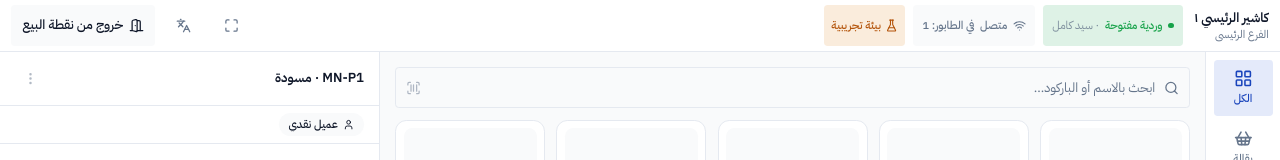
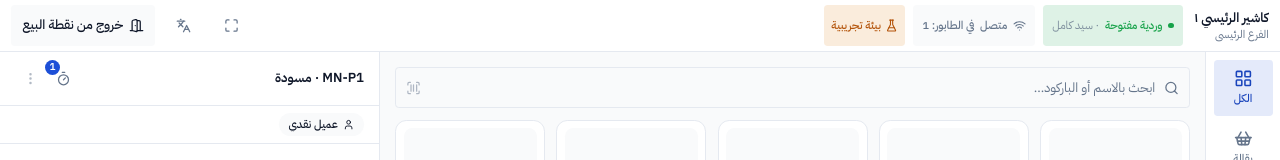
Before and after one commit to Ahmadfathy/flexova-frontend, a React (Vite) app: page /pos/register in a window 1280 px wide. Shown: the top 160 px of the page. Built offline with nearby package versions, Linux system fonts and the light colour scheme.

Commit message:
feat(pos): parked tickets + POS return (linked + no-receipt → cash/store-credit choice)

```diff
--- /dev/null
+++ b/src/features/pos/ParkedTicketsDialog.tsx
@@ -0,0 +1,71 @@
+import { useTranslation } from "react-i18next";
+import { toast } from "sonner";
+import { Clock, Timer } from "lucide-react";
+import { ModalShell } from "@/components/patterns/ModalShell";
+import { useAppearance } from "@/stores/appearance";
+import { formatMoney, formatTime } from "@/lib/format";
+import { usePosRegister } from "@/stores/posRegister";
+import { computeCartTotals } from "./posTotals";
+import inventoryFixtures from "@/lib/mock/fixtures/inventory.fixtures.json";
+
+const TAX_TYPES = inventoryFixtures.tax_types as { id: string; rate: number }[];
+const TAX_RATES: Record<string, number> = Object.fromEntries(TAX_TYPES.map(tt => [tt.id, tt.rate]));
+
+interface ParkedTicketsDialogProps {
+  open: boolean;
+  onOpenChange: (open: boolean) => void;
+  hasActiveTicket: boolean;
+}
+
+export function ParkedTicketsDialog({ open, onOpenChange, hasActiveTicket }: ParkedTicketsDialogProps) {
+  const { t } = useTranslation("pos");
+  const { lang } = useAppearance();
+  const parkedTickets = usePosRegister(s => s.parkedTickets);
+  const retrieveTicket = usePosRegister(s => s.retrieveTicket);
+
+  const handleRetrieve = (id: string) => {
+    if (hasActiveTicket) {
+      toast.warning(t("parked.active_ticket_warning"));
+      return;
+    }
+    retrieveTicket(id);
+    onOpenChange(false);
+    toast.success(t("parked.retrieved_toast"));
+  };
+
+  return (
+    <ModalShell open={open} onOpenChange={onOpenChange} title={t("parked.title")} size="sm">
+      {parkedTickets.length === 0 ? (
+        <div className="flex flex-col items-center justify-center py-8 gap-2 text-center">
+          <Timer className="h-8 w-8 text-muted-foreground" />
+          <p className="text-sm text-muted-foreground">{t("parked.empty")}</p>
+        </div>
+      ) : (
+        <div className="flex flex-col gap-2">
+          {parkedTickets.map(ticket => {
+            const grandTotal = computeCartTotals(ticket.lines, ticket.ticketDiscount, TAX_RATES).grandTotal;
+            return (
+              <button
+                key={ticket.id}
+                type="button"
+                onClick={() => handleRetrieve(ticket.id)}
+                className="flex items-center justify-between gap-3 rounded border border-border p-3 text-start hover:bg-muted"
+              >
+                <div className="min-w-0">
+                  <p className="text-sm font-semibold text-foreground">{ticket.number}</p>
+                  <p className="text-[11px] text-muted-foreground flex items-center gap-1">
+                    <Clock className="h-3 w-3" />
+                    {formatTime(ticket.parkedAt)} · {t("parked.item_count", { n: ticket.lines.length })}
+                  </p>
+                </div>
+                <span className="tabular-nums font-semibold text-foreground shrink-0">
+                  {formatMoney(grandTotal, lang)}
+                </span>
+              </button>
+            );
+          })}
+        </div>
+      )}
+    </ModalShell>
+  );
+}
--- a/src/features/pos/TicketPanel.tsx
+++ b/src/features/pos/TicketPanel.tsx
@@ -3,7 +3,7 @@ import { useTranslation } from "react-i18next";
 import { toast } from "sonner";
 import {
   MoreVertical, Printer, Share2, RotateCcw, RefreshCw, User, Trash2,
-  Plus, Minus, Percent, ChevronUp, ChevronDown, Scale, Flag, X, CheckCircle2,
+  Plus, Minus, Percent, ChevronUp, ChevronDown, Scale, Flag, X, CheckCircle2, Timer,
 } from "lucide-react";
 import { Button } from "@/components/ui/button";
 import { Input } from "@/components/ui/input";
@@ -21,6 +21,7 @@ import { computeCartTotals, lineTotal } from "./posTotals";
 import { WeightEntryDialog } from "./WeightEntryDialog";
 import { TenderModal } from "./TenderModal";
 import { CustomerPickerDialog } from "./CustomerPickerDialog";
+import { ParkedTicketsDialog } from "./ParkedTicketsDialog";
 import type { PosItem } from "./useCashierCatalog";
 import posFixtures from "@/lib/mock/fixtures/pos.fixtures.json";
 import inventoryFixtures from "@/lib/mock/fixtures/inventory.fixtures.json";
@@ -160,10 +161,13 @@ export function TicketPanel() {
   const customer = usePosRegister(s => s.customer);
   const setCustomer = usePosRegister(s => s.setCustomer);
   const lastClosedTicket = usePosRegister(s => s.lastClosedTicket);
+  const parkedTickets = usePosRegister(s => s.parkedTickets);
+  const parkTicket = usePosRegister(s => s.parkTicket);
 
   const [expanded, setExpanded] = useState(false);
   const [payOpen, setPayOpen] = useState(false);
   const [customerPickerOpen, setCustomerPickerOpen] = useState(false);
+  const [parkedTicketsOpen, setParkedTicketsOpen] = useState(false);
   const [editingWeightLine, setEditingWeightLine] = useState<PosCartLine | null>(null);
   const [ticketDiscountInput, setTicketDiscountInput] = useState(String(ticketDiscount || ""));
 
@@ -230,6 +234,21 @@ export function TicketPanel() {
             </p>
           </div>
 
+          <div className="flex items-center gap-1 shrink-0">
+            <Button
+              variant="icon" size="icon" className="h-8 w-8 relative"
+              onClick={() => setParkedTicketsOpen(true)}
+              aria-label={t("parked.title")}
+              title={t("parked.title")}
+            >
+              <Timer className="h-4 w-4" />
+              {parkedTickets.length > 0 && (
+                <span className="absolute -top-1 -end-1 flex items-center justify-center h-4 min-w-4 px-0.5 rounded-full bg-primary text-primary-foreground text-[10px] font-semibold tabular-nums">
+                  {parkedTickets.length}
+                </span>
+              )}
+            </Button>
+
             <DropdownMenu>
               <DropdownMenuTrigger asChild>
                 <Button variant="icon" size="icon" className="h-8 w-8 shrink-0" disabled={!hasLines} aria-label="menu">
@@ -252,6 +271,7 @@ export function TicketPanel() {
                 </DropdownMenuItem>
               </DropdownMenuContent>
             </DropdownMenu>
+          </div>
         </div>
 
         {/* Customer chip — walk-in default, or linked customer with loyalty/credit context */}
@@ -381,7 +401,10 @@ export function TicketPanel() {
             {t("pay")}
           </Button>
           <div className="grid grid-cols-2 gap-2">
-            <Button variant="outline" size="sm" className="h-11" disabled={!hasLines} onClick={() => stub(t("ticket.hold_stub"))}>
+            <Button
+              variant="outline" size="sm" className="h-11" disabled={!hasLines}
+              onClick={() => { parkTicket(); toast.success(t("parked.parked_toast")); }}
+            >
               {t("park")}
             </Button>
             <Button variant="outline" size="sm" className="h-11" onClick={() => setCustomerPickerOpen(true)}>
@@ -399,6 +422,12 @@ export function TicketPanel() {
         onPick={setCustomer}
       />
 
+      <ParkedTicketsDialog
+        open={parkedTicketsOpen}
+        onOpenChange={setParkedTicketsOpen}
+        hasActiveTicket={hasLines}
+      />
+
       <WeightEntryDialog
         item={editingItem}
         open={!!editingWeightLine}
--- a/src/i18n/locales/ar/pos.json
+++ b/src/i18n/locales/ar/pos.json
@@ -20,6 +20,14 @@
   },
   "category": {
     "all": "الكل"
+  },
+  "parked": {
+    "title": "التذاكر المعلّقة",
+    "empty": "لا توجد تذاكر معلّقة",
+    "item_count": "{{n}} صنف",
+    "parked_toast": "اتعلّقت التذكرة",
+    "retrieved_toast": "رجّعنا التذكرة",
+    "active_ticket_warning": "علّق أو خلّص التذكرة الحالية الأول"
   },
 
   "title": "نقطة البيع",
@@ -162,7 +170,6 @@
       "resend_eta": "إعادة إرسال لمصلحة الضرائب"
     },
     "stub_action": "متاح بعد إغلاق التذكرة (الخطوة 3)",
-    "hold_stub": "تعليق التذاكر هيتفعّل مع شاشة التذاكر المعلّقة",
     "empty_title": "التذكرة فاضية",
     "empty_body": "دوس على صنف من الشبكة عشان تضيفه",
     "status": {
--- a/src/i18n/locales/en/pos.json
+++ b/src/i18n/locales/en/pos.json
@@ -20,6 +20,14 @@
   },
   "category": {
     "all": "All"
+  },
+  "parked": {
+    "title": "Parked tickets",
+    "empty": "No parked tickets",
+    "item_count": "{{n}} items",
+    "parked_toast": "Ticket parked",
+    "retrieved_toast": "Ticket retrieved",
+    "active_ticket_warning": "Park or complete the current ticket first"
   },
 
   "title": "Point of Sale",
@@ -163,7 +171,6 @@
       "resend_eta": "Resend to ETA"
     },
     "stub_action": "Available once the ticket is closed (Step 3)",
-    "hold_stub": "Parking tickets will work once the Parked Tickets screen lands",
     "empty_title": "Ticket is empty",
     "empty_body": "Tap an item on the grid to add it",
     "status": {
--- a/src/lib/format.ts
+++ b/src/lib/format.ts
@@ -7,3 +7,6 @@ export const formatMoney = (n: number, lang: "ar" | "en" = "ar") =>
 
 export const formatDate = (d: Date | string) =>
   new Intl.DateTimeFormat("en-GB", { year: "numeric", month: "2-digit", day: "2-digit" }).format(new Date(d));
+
+export const formatTime = (d: Date | string) =>
+  new Intl.DateTimeFormat("en-GB", { hour: "2-digit", minute: "2-digit", hour12: false }).format(new Date(d));
--- a/src/stores/posRegister.ts
+++ b/src/stores/posRegister.ts
@@ -1,5 +1,6 @@
 import { create } from "zustand";
 import { persist } from "zustand/middleware";
+import posFixtures from "@/lib/mock/fixtures/pos.fixtures.json";
 
 export interface PosCartLine {
   id: string;
@@ -35,6 +36,41 @@ export interface ClosedTicketSummary {
   loyaltyEarned: number;
 }
 
+export interface ParkedTicket {
+  id: string;
+  number: string;
+  parkedAt: string;
+  lines: PosCartLine[];
+  customer: PosCustomer | null;
+  ticketDiscount: number;
+}
+
+const SEED_PARKED_TICKET = posFixtures.tickets.find(t => t.status === "parked");
+
+const SEED_PARKED: ParkedTicket[] = SEED_PARKED_TICKET ? [{
+  id: SEED_PARKED_TICKET.id,
+  number: SEED_PARKED_TICKET.number,
+  parkedAt: SEED_PARKED_TICKET.opened_at,
+  customer: null,
+  ticketDiscount: SEED_PARKED_TICKET.totals.ticket_discount,
+  lines: SEED_PARKED_TICKET.lines.map(l => ({
+    id: crypto.randomUUID(),
+    item_id: l.item_id,
+    sku: l.sku ?? undefined,
+    name: l.description,
+    sold_by: "weight_kg" in l ? "weight" : "unit",
+    qty: "qty" in l ? l.qty : undefined,
+    weight_kg: "weight_kg" in l ? l.weight_kg : undefined,
+    price: "price_per_kg" in l ? l.price_per_kg : l.price,
+    uom_id: l.uom_id,
+    tax_type_id: l.tax_type_id,
+    line_discount: l.line_discount,
+    eta_code_missing: "_flag" in l && l._flag === "eta_code_missing",
+  })),
+}] : [];
+
+let parkedSeq = 5505;
+
 interface PosRegisterState {
   category: string;
   searchQuery: string;
@@ -42,6 +78,7 @@ interface PosRegisterState {
   ticketDiscount: number;
   customer: PosCustomer | null;
   lastClosedTicket: ClosedTicketSummary | null;
+  parkedTickets: ParkedTicket[];
   addUnitLine: (line: Omit<PosCartLine, "id" | "qty" | "weight_kg" | "sold_by">, qty?: number) => void;
   addWeightLine: (line: Omit<PosCartLine, "id" | "qty" | "weight_kg" | "sold_by">, weightKg: number) => void;
   updateQty: (id: string, qty: number) => void;
@@ -54,6 +91,8 @@ interface PosRegisterState {
   setCustomer: (customer: PosCustomer | null) => void;
   clearTicket: () => void;
   closeTicket: (summary: ClosedTicketSummary) => void;
+  parkTicket: () => void;
+  retrieveTicket: (id: string) => void;
 }
 
 export const usePosRegister = create<PosRegisterState>()(
@@ -65,6 +104,7 @@ export const usePosRegister = create<PosRegisterState>()(
       ticketDiscount: 0,
       customer: null,
       lastClosedTicket: null,
+      parkedTickets: SEED_PARKED,
 
       addUnitLine: (line, qty = 1) => set((s) => {
         const key = lineKey(line.item_id, line.sku);
@@ -111,6 +151,37 @@ export const usePosRegister = create<PosRegisterState>()(
       setCustomer: (customer) => set({ customer }),
       clearTicket: () => set({ lines: [], ticketDiscount: 0, customer: null }),
       closeTicket: (summary) => set({ lines: [], ticketDiscount: 0, customer: null, lastClosedTicket: summary }),
+
+      parkTicket: () => set((s) => {
+        if (s.lines.length === 0) return s;
+        const ticket: ParkedTicket = {
+          id: crypto.randomUUID(),
+          number: `${posFixtures.terminals[0].number_prefix}-${parkedSeq++}`,
+          parkedAt: new Date().toISOString(),
+          lines: s.lines,
+          customer: s.customer,
+          ticketDiscount: s.ticketDiscount,
+        };
+        return {
+          parkedTickets: [ticket, ...s.parkedTickets],
+          lines: [],
+          ticketDiscount: 0,
+          customer: null,
+          lastClosedTicket: null,
+        };
+      }),
+
+      retrieveTicket: (id) => set((s) => {
+        const ticket = s.parkedTickets.find(p => p.id === id);
+        if (!ticket) return s;
+        return {
+          lines: ticket.lines,
+          customer: ticket.customer,
+          ticketDiscount: ticket.ticketDiscount,
+          lastClosedTicket: null,
+          parkedTickets: s.parkedTickets.filter(p => p.id !== id),
+        };
+      }),
     }),
     { name: "flexova.pos.register" }
   )
```
Lines whose indentation alone changed are shown as unchanged.
